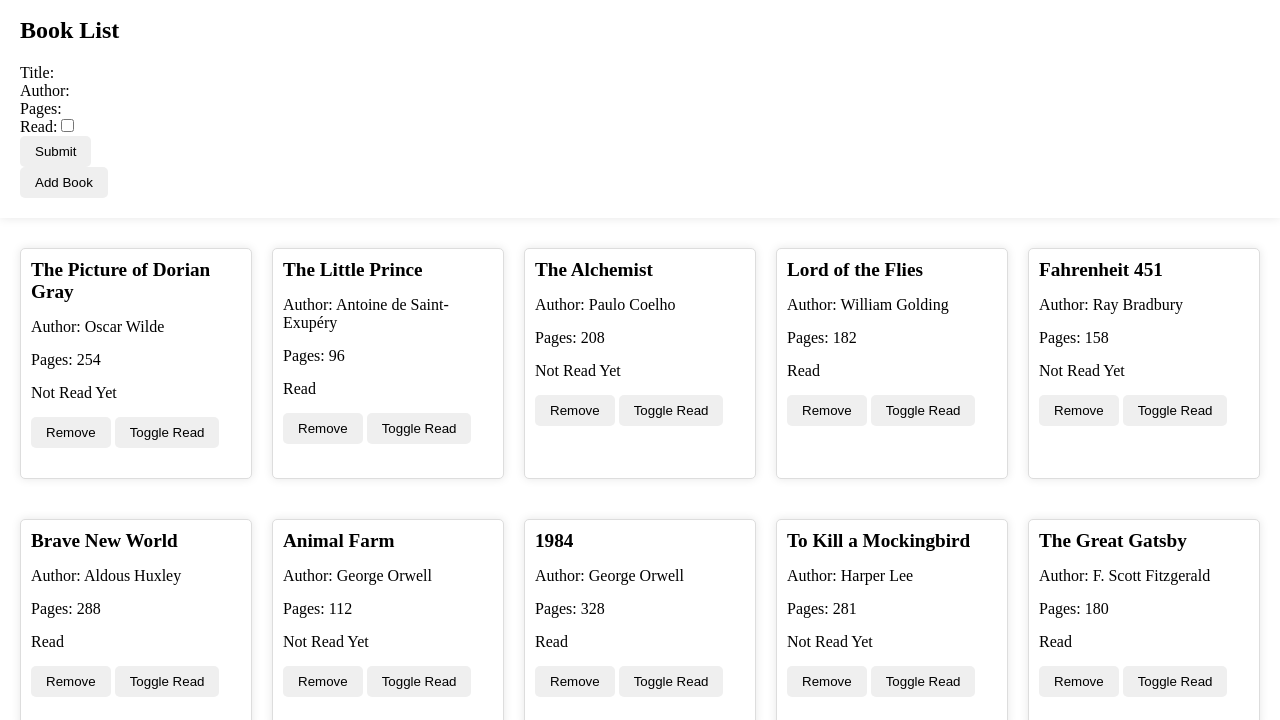
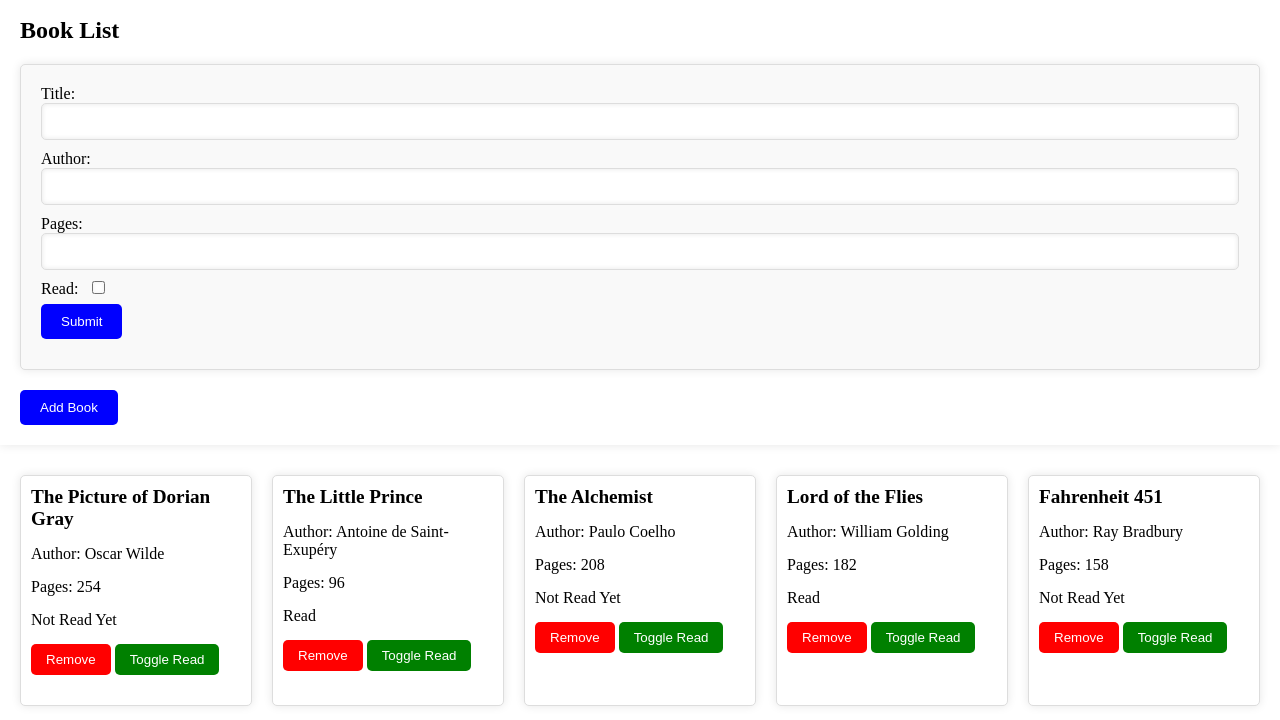
Before and after one commit to ezhostforall/odin-library-app, a plain HTML site: page index.html in a window 1280 px wide. Both pictures are taken after a click on the button "Add Book". Shown: the part 80-800 px from the top of the page. Drawn offline with Linux system fonts and the light colour scheme.

Commit message:
Improve form layout and styling in library UI for better user experience

```diff
--- a/index.html
+++ b/index.html
@@ -20,8 +20,9 @@
             <label for="pages">Pages:</label>
             <input type="number" id="pages" name="pages" required>
             <br>
-            <label for="read">Read:</label>
-            <input type="checkbox" id="read" name="read">
+            <label for="read">Read:
+                <input type="checkbox" id="read" name="read">
+            </label>
             <br>
             <button class="submit-book-button">Submit</button>
         </form>
--- a/styles.css
+++ b/styles.css
@@ -8,6 +8,31 @@
 
 .hide-add-book-form {
     display: none;
+}
+
+#add-book-form {
+    padding: 20px;
+    background-color: #f9f9f9;
+    border: 1px solid #ddd;
+    border-radius: 5px;
+    box-shadow: 0 0 10px rgba(0, 0, 0, 0.1);
+    margin-bottom: 20px;
+}
+
+input[type="text"],
+input[type="number"],
+input[type="checkbox"] {
+    padding: 10px;
+    border: 1px solid #ddd;
+    border-radius: 5px;
+    box-shadow: inset 0 0 5px rgba(0, 0, 0, 0.1);
+    margin-bottom: 10px;
+    width: 100%;
+}
+
+input[type="checkbox"] {
+    width: auto;
+    margin-left: 10px;
 }
 
 button {
@@ -34,12 +59,17 @@ button {
 }
 
 .add-book-btn {
-
+    padding: 10px 20px;
+    background-color: blue;
+    color: white;
+    border-radius: 5px;
+    cursor: pointer;
+    transition: background-color 0.3s ease;
 }
 
-/*.add-book-btn:hover {
-
-}*/
+.add-book-btn:hover {
+    background-color: lightblue;
+}
 
 .book-card {
     background-color: white;
@@ -61,27 +91,42 @@ button {
 
 .remove-book-btn, .toggle-read-btn {
     cursor: pointer;
+    padding: 8px 15px;
+    border-radius: 5px;
+    transition: background-color 0.3s ease;
 }
 
-/*.remove-book-btn:hover, .toggle-read-btn:hover {
+.remove-book-btn {
+    background-color: red;
+    color: white;
+}
 
-}*/
+.remove-book-btn:hover {
+    background-color: darkred;
+}
 
-/*.toggle-read-btn {
+.toggle-read-btn {
+    background-color: green;
+    color: white;
+}
 
-}*/
-
-/*.toggle-read-btn:hover {
-
-}*/
+.toggle-read-btn:hover {
+    background-color: darkgreen;
+}
 
 .submit-book-button {
     cursor: pointer;
+    padding: 10px 20px;
+    background-color: blue;
+    color: white;
+    border-radius: 5px;
+    transition: background-color 0.3s ease;
+    margin-bottom: 10px;
 }
 
-/*.submit-book-button:hover {
-    background-color: #45a049;
-}*/
+.submit-book-button:hover {
+    background-color: lightblue;
+}
 
 .book-list {
     padding: 20px;
```
